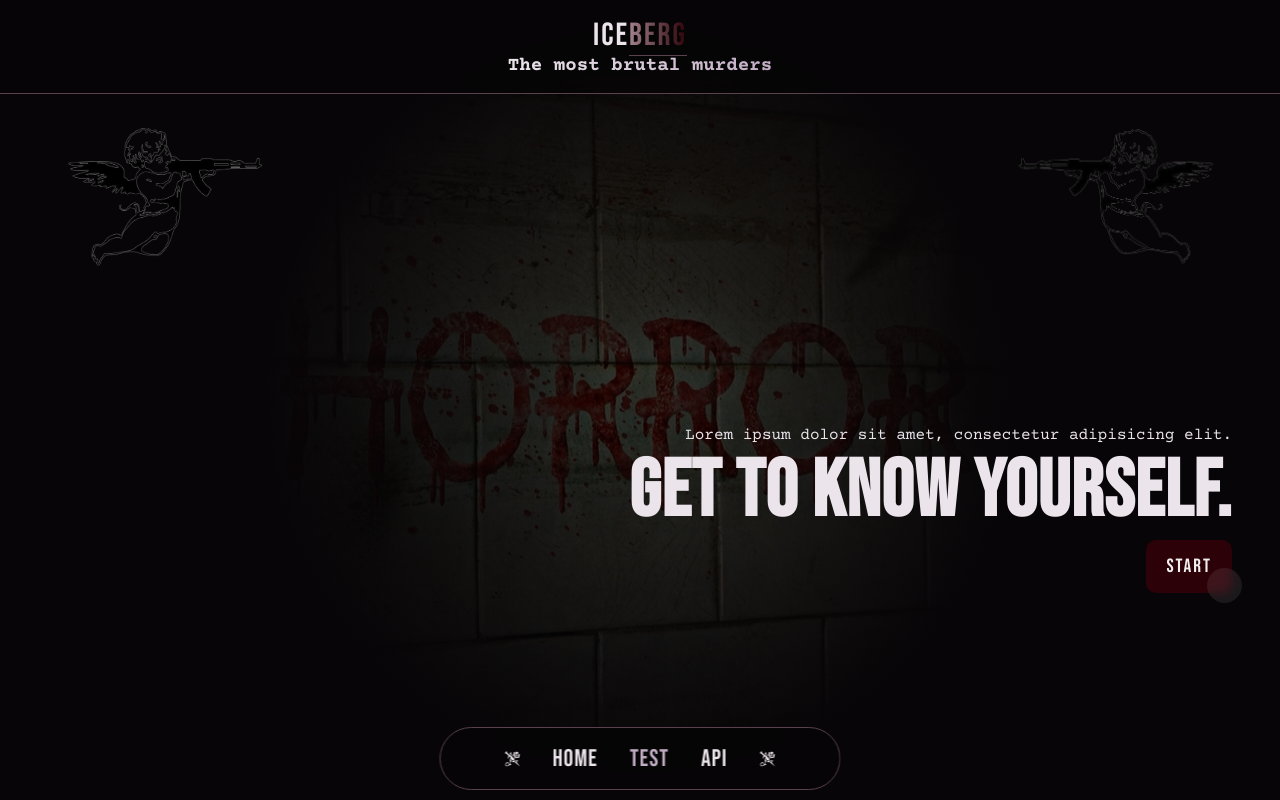
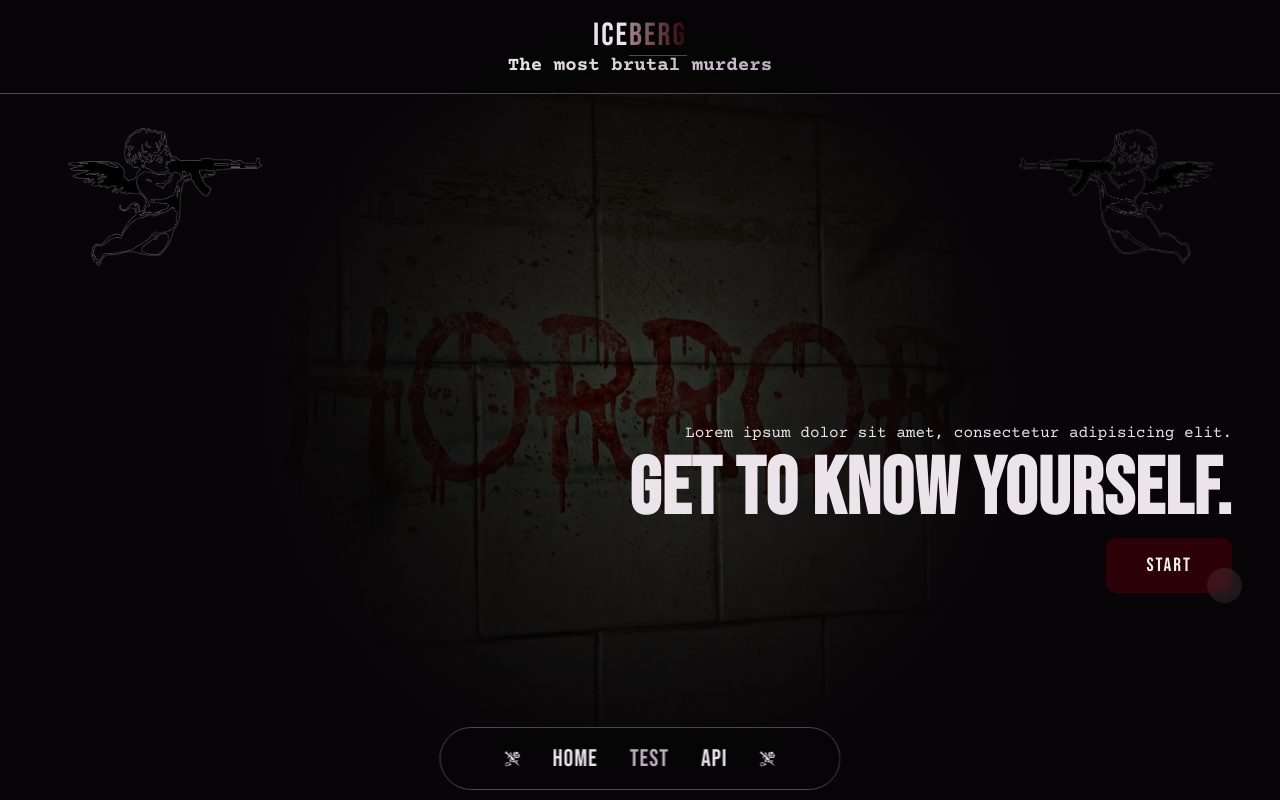
Before and after one commit to pawelek7k/murderSite, a React (Vite) app: page /Test in a window 1280 px wide. Shown: the top 800 px of the page. Built offline with nearby package versions, Linux system fonts and the light colour scheme.

Commit message:
Update Styles.ts

```diff
--- a/src/components/Button/Styles.ts
+++ b/src/components/Button/Styles.ts
@@ -1,7 +1,7 @@
 import styled from "styled-components";
 
 export const StyledButton = styled.button`
-  padding: 15px 20px;
+  padding: 1rem 2.5rem;
   font-size: 1.2rem;
   font-family: var(--secondary-font);
   letter-spacing: 2px;
```
